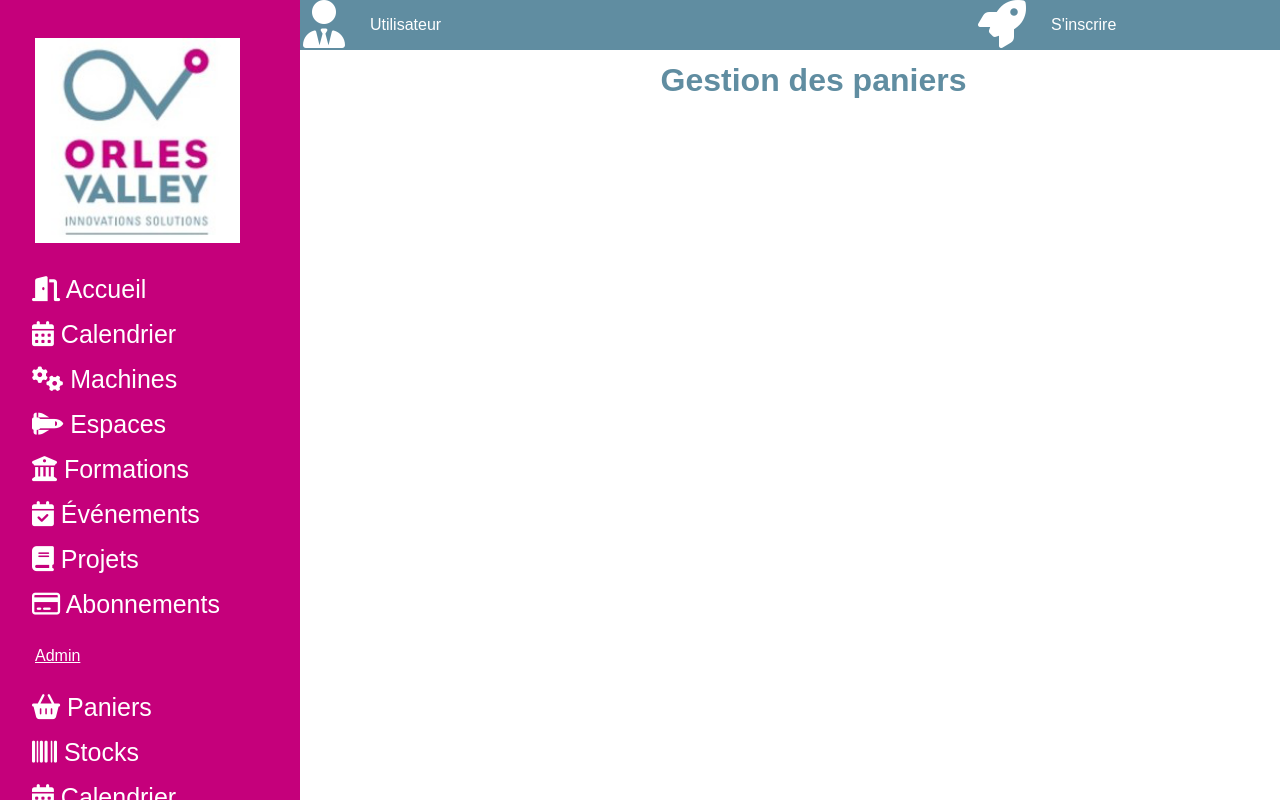
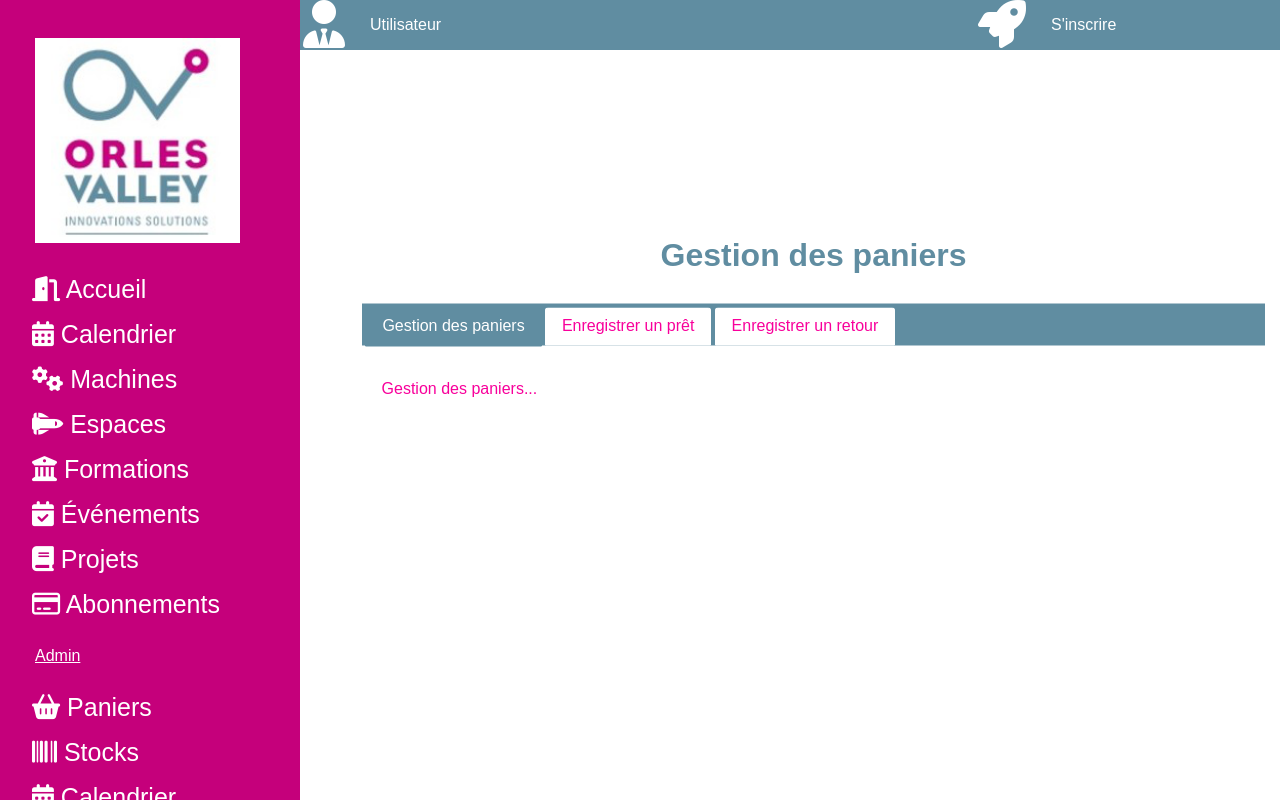
Before and after one commit to Vicken-Ghoubiguian/ANOVFabmanager, a Django app: page /gestion_des_paniers in a window 1280 px wide. Run offline with Django 3.2, Linux system fonts and the light colour scheme; some libraries are stand-ins or nearby versions.

Commit message:
Tabs des paniers des clients

```diff
--- a/ovfabmanager/static/js/ovfabmanager.js
+++ b/ovfabmanager/static/js/ovfabmanager.js
@@ -1,6 +1,8 @@
 $(document).ready(function(){
 
   $( document ).tooltip();
+
+  $("#jqTabs").tabs();
 
   $(":input.required-field").focus(function(){
 
--- a/ovfabmanager/templates/ovfabmanager/admin/gestion_des_paniers.html
+++ b/ovfabmanager/templates/ovfabmanager/admin/gestion_des_paniers.html
@@ -1,3 +1,19 @@
 <main class="fonctionnalite">
         <h1 class="section_title">Gestion des paniers</h1>
+	<div id="jqTabs">
+		<ul style="border: solid;">
+			<li><a href="#gestion_des_paniers">Gestion des paniers</a></li>
+			<li><a href="#enregistrement_d_un_pret">Enregistrer un prêt</a></li>
+			<li><a href="#enregistrement_d_un_retour">Enregistrer un retour</a></li>
+		</ul>
+		<div id="gestion_des_paniers">
+			<p>Gestion des paniers...</p>
+		</div>
+		<div id="enregistrement_d_un_pret">
+			<p>Enregistrer un prêt...</p>
+		</div>
+		<div id="enregistrement_d_un_retour">
+			<p>Enregistrer un retour...</p>
+		</div>
+	</div>
 </main>
```
